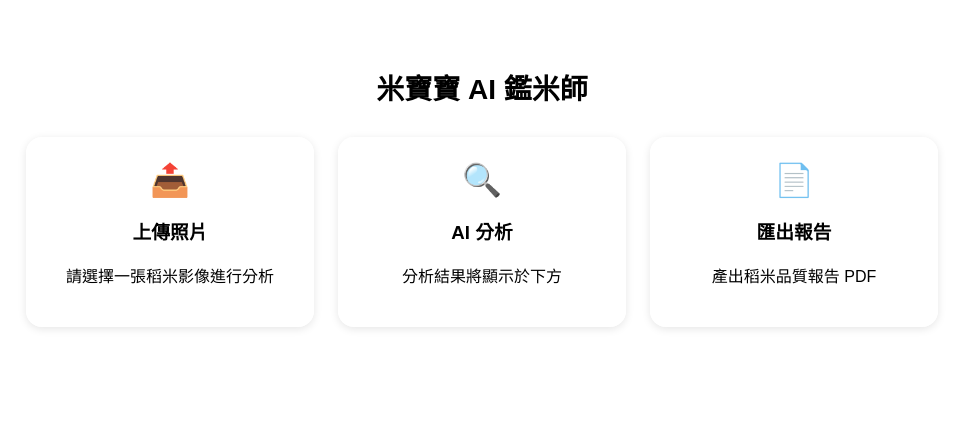
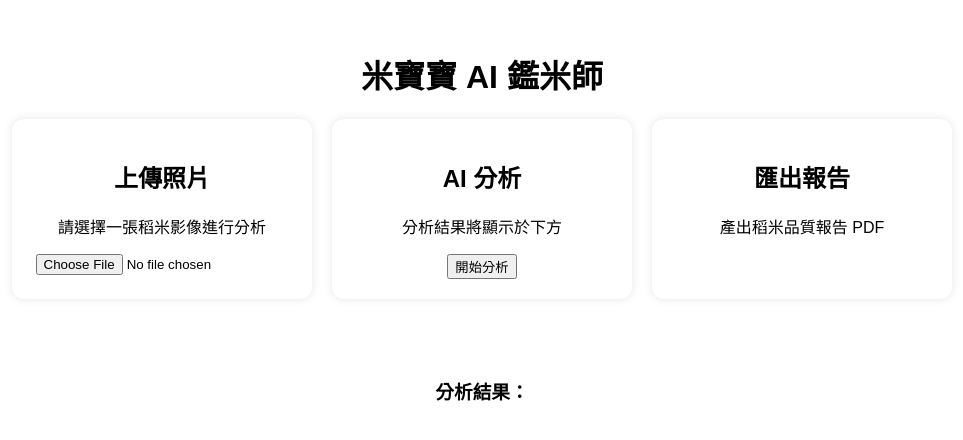
Before and after one commit to Gary0801kimo/rice-analyzer-ai, a React (Vite) app: page / in a window 1280 px wide. Shown: the top 440 px of the page, without its empty margins (158-1121 px from the left). Built offline with nearby package versions, Linux system fonts and the light colour scheme.

Commit message:
初次推送：整合 GPT Vision 與參數化文字設定

```diff
--- a/index.html
+++ b/index.html
@@ -1,8 +1,8 @@
+
 <!DOCTYPE html>
 <html lang="zh-Hant">
   <head>
     <meta charset="UTF-8" />
-    <meta name="viewport" content="width=device-width, initial-scale=1.0"/>
     <title>米寶寶 AI 鑑米師</title>
   </head>
   <body>
--- a/src/App.css
+++ b/src/App.css
@@ -1,37 +1,33 @@
+
+body, html {
+  margin: 0; padding: 0;
+  font-family: "Noto Sans TC", sans-serif;
+}
 .app {
-  font-family: "Noto Sans TC", sans-serif;
+  background-size: cover;
   min-height: 100vh;
-  background-size: cover;
-  background-position: center;
-  padding: 40px 20px;
+  padding: 30px;
   text-align: center;
 }
-.title {
-  font-size: 28px;
-  margin-bottom: 30px;
-}
-.card-container {
+.cards {
   display: flex;
+  flex-wrap: wrap;
   justify-content: center;
-  flex-wrap: wrap;
-  gap: 24px;
+  gap: 20px;
 }
 .card {
-  background: rgba(255, 255, 255, 0.9);
-  border-radius: 16px;
-  padding: 24px;
-  width: 240px;
-  box-shadow: 0 2px 8px rgba(0,0,0,0.1);
+  background: white;
+  padding: 20px;
+  border-radius: 12px;
+  width: 260px;
+  box-shadow: 0 0 10px rgba(0,0,0,0.1);
 }
-.icon {
-  font-size: 32px;
-  margin-bottom: 12px;
+.result {
+  margin-top: 40px;
+  background: #fff;
+  padding: 20px;
+  border-radius: 10px;
+  max-width: 600px;
+  margin-left: auto;
+  margin-right: auto;
 }
-button {
-  margin-top: 12px;
-  padding: 8px 16px;
-  background-color: #d0eaa1;
-  border: none;
-  border-radius: 8px;
-  font-size: 14px;
-}
--- a/src/App.jsx
+++ b/src/App.jsx
@@ -1,35 +1,58 @@
-import React, { useEffect, useState } from "react";
+
+import React, { useState } from "react";
+import textConfig from "./config/text_config.json";
 import "./App.css";
-import textConfig from "./config/text_config.json";
 
-const Card = ({ icon, title, description, buttonText }) => (
-  <div className="card">
-    <div className="icon">{icon}</div>
-    <h3>{title}</h3>
-    <p>{description}</p>
-    {buttonText && <button>{buttonText}</button>}
-  </div>
-);
+export default function App() {
+  const [image, setImage] = useState(null);
+  const [result, setResult] = useState("");
 
-function App() {
-  const [texts, setTexts] = useState(null);
+  const handleImageChange = (e) => {
+    const file = e.target.files[0];
+    if (!file) return;
+    const reader = new FileReader();
+    reader.onloadend = () => setImage(reader.result);
+    reader.readAsDataURL(file);
+  };
 
-  useEffect(() => {
-    setTexts(textConfig);
-  }, []);
-
-  if (!texts) return <div>載入中...</div>;
+  const handleAnalyze = async () => {
+    if (!image) {
+      alert("請先上傳圖片");
+      return;
+    }
+    setResult("分析中，請稍候...");
+    const res = await fetch("/.netlify/functions/gpt-vision", {
+      method: "POST",
+      headers: { "Content-Type": "application/json" },
+      body: JSON.stringify({ imageBase64: image }),
+    });
+    const data = await res.json();
+    setResult(data.result || "分析失敗，請稍後再試");
+  };
 
   return (
-    <div className="app" style={{ backgroundImage: 'url("/bg.jpg")' }}>
-      <h1 className="title">米寶寶 AI 鑑米師</h1>
-      <div className="card-container">
-        <Card icon="📤" {...texts.upload_card} />
-        <Card icon="🔍" {...texts.analysis_card} />
-        <Card icon="📄" {...texts.report_card} />
+    <div className="app" style={{ backgroundImage: 'url(bg.jpg)' }}>
+      <h1>米寶寶 AI 鑑米師</h1>
+      <div className="cards">
+        <div className="card">
+          <h2>{textConfig.upload_card.title}</h2>
+          <p>{textConfig.upload_card.description}</p>
+          <input type="file" accept="image/*" onChange={handleImageChange} />
+        </div>
+        <div className="card">
+          <h2>{textConfig.analysis_card.title}</h2>
+          <p>{textConfig.analysis_card.description}</p>
+          <button onClick={handleAnalyze}>{textConfig.analysis_card.button}</button>
+        </div>
+        <div className="card">
+          <h2>{textConfig.report_card.title}</h2>
+          <p>{textConfig.report_card.description}</p>
+        </div>
+      </div>
+      <div className="result">
+        <h3>分析結果：</h3>
+        <p>{result}</p>
       </div>
     </div>
   );
 }
-
-export default App;
--- a/src/main.jsx
+++ b/src/main.jsx
@@ -1,9 +1,8 @@
+
 import React from "react";
 import ReactDOM from "react-dom/client";
 import App from "./App";
 
 ReactDOM.createRoot(document.getElementById("root")).render(
-  <React.StrictMode>
-    <App />
-  </React.StrictMode>
+  <React.StrictMode><App /></React.StrictMode>
 );
```
Also changed, not shown: public/bg.jpg, 1 other file (tests, documents, lock files or other folders).
